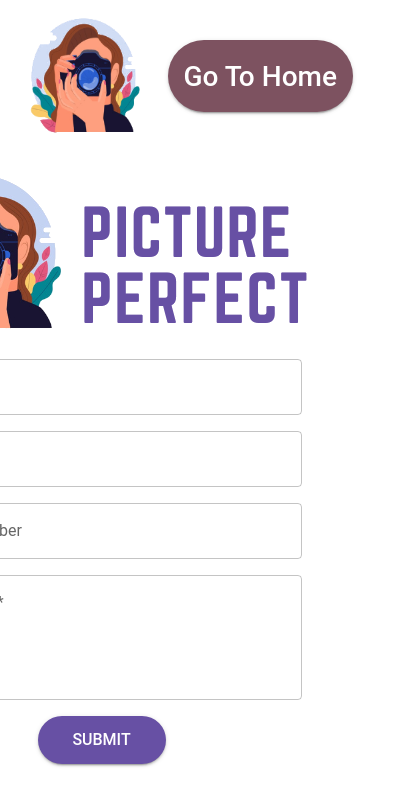
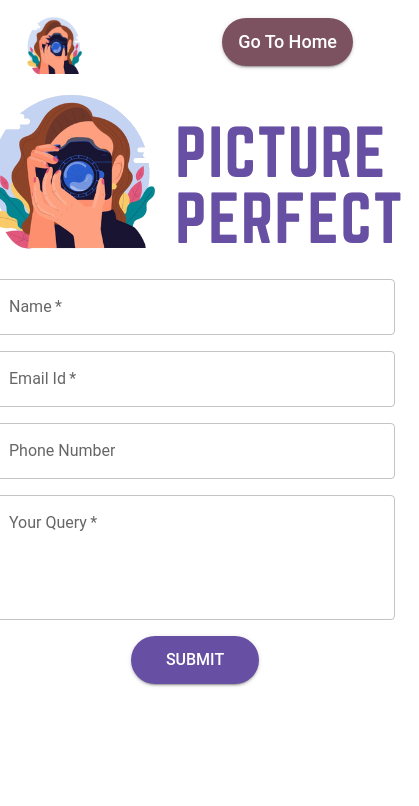
Before and after one commit to shubham-rp/pictureperfect--frontend-p6-team-prateek, a React (Create React App) app: page /contact-us in a window 390 px wide. Shown: the top 806 px of the page, 419 px wide, since content can reach past the window. Built offline with nearby package versions, Linux system fonts and the light colour scheme.

Commit message:
Made Contact Us Page responsive

```diff
--- a/src/pages/contact-us/ContactUs.js
+++ b/src/pages/contact-us/ContactUs.js
@@ -16,18 +16,8 @@ import croppedppLogo from "../../images/cropped-pp-logo.png";
 
 const useStyles = makeStyles()((theme) => {
   return {
-    root: {
-      bgcolor: "background.paper",
-      borderColor: "grey.500",
-      border: 1,
+    loginItems: {
       display: "flex",
-      justifyContent: "center",
-      alignItems: "center",
-      padding: "1rem",
-      borderRadius: "1px",
-    },
-
-    loginItems: {
       justifyContent: "center",
       alignItems: "center",
     },
@@ -81,11 +71,21 @@ const useStyles = makeStyles()((theme) => {
       textTransform: "none",
       background: "#7D5260",
       borderRadius: 100,
+      "@media (max-width: 720px)": {
+        marginTop: 8,
+        height: 48,
+        fontSize: 18,
+      },
     },
     logoImage: {
       marginTop: 8,
       width: 128,
       height: 128,
+      "@media (max-width: 720px)": {
+        marginTop: 8,
+        width: 64,
+        height: 64,
+      },
     },
     buttonGroup: {
       textAlign: "left",
@@ -159,14 +159,10 @@ function ContactUs() {
           </div>
         </Grid>
 
-        <Grid item xs={6}>
-          <Box
-            className={classes.root}
-            component="form"
-            onSubmit={handleSubmit}
-          >
+        <Grid item xs={12} lg={6}>
+          <Box component="form" onSubmit={handleSubmit}>
             <Stack spacing={2} className={classes.loginItems}>
-              <img src={ppLogo} />
+              <img src={ppLogo} alt="Person holding camera" />
 
               <TextField
                 required
```
